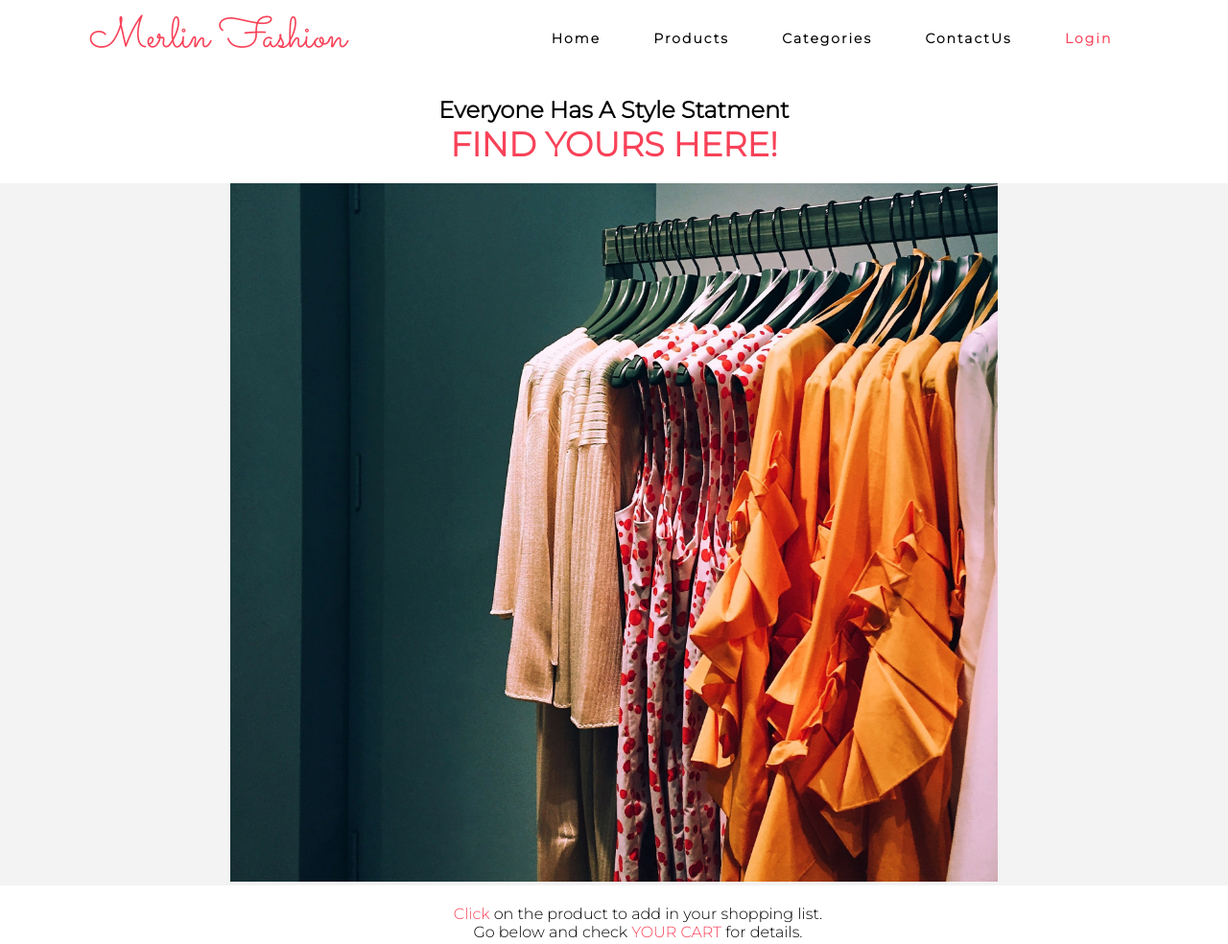
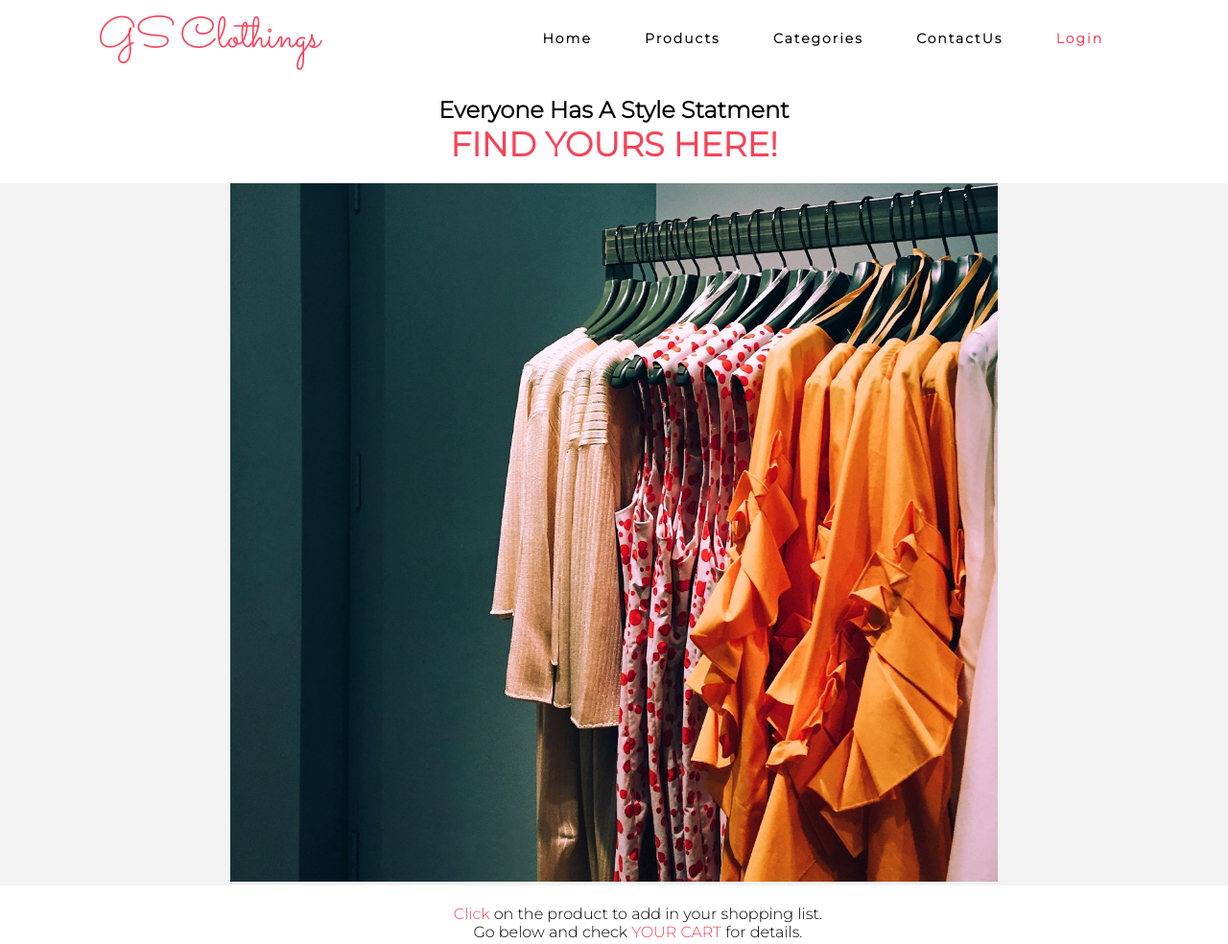
Before and after one commit to GSClothings/GSClothing, a plain HTML site: page products.html in a window 1280 px wide. Shown: the top 984 px of the page at 96% size. Drawn offline with nearby package versions, Linux system fonts and the light colour scheme; files whose address does not match are found by name; a web font is replaced by a local one.

Commit message:
Update products.html

```diff
--- a/products.html
+++ b/products.html
@@ -15,7 +15,7 @@
     <!-- navbar -->
       <nav>
         <div class="logo">
-          <h3><a href="merlin.html" class="logo-name">Merlin Fashion</a></h3>
+          <h3><a href="merlin.html" class="logo-name">GS Clothings</a></h3>
         </div>
 
         <ul class="nav-links">
```
